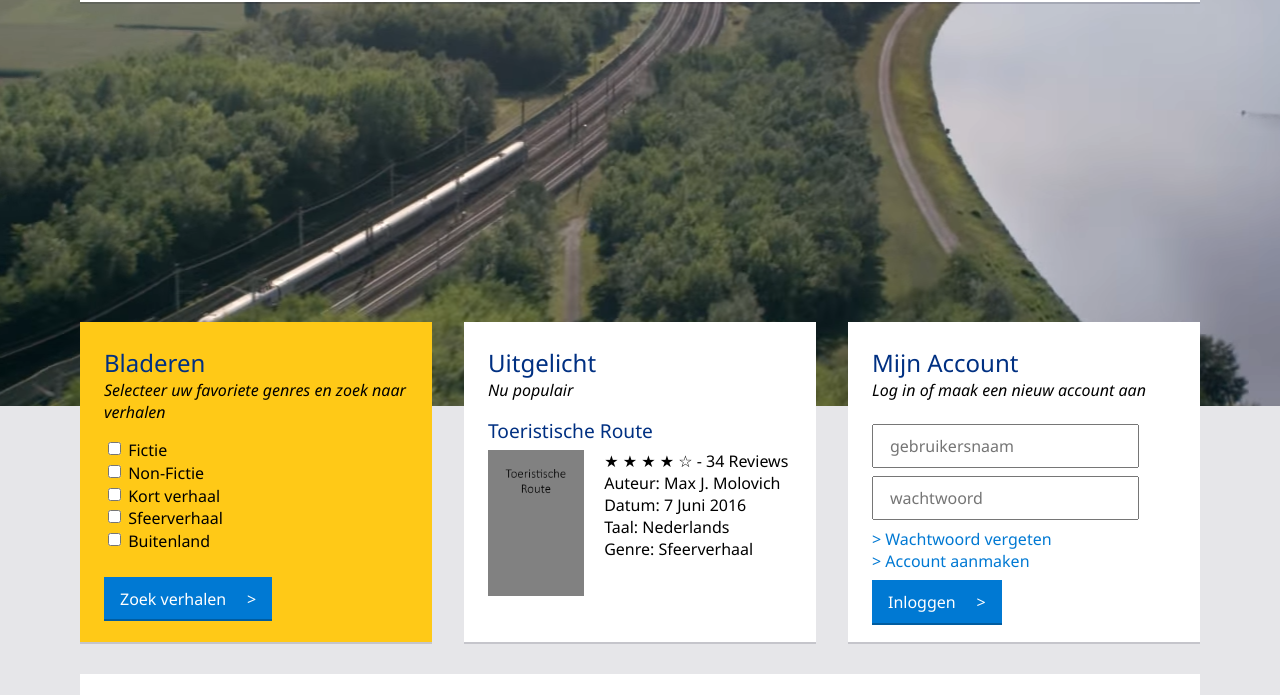
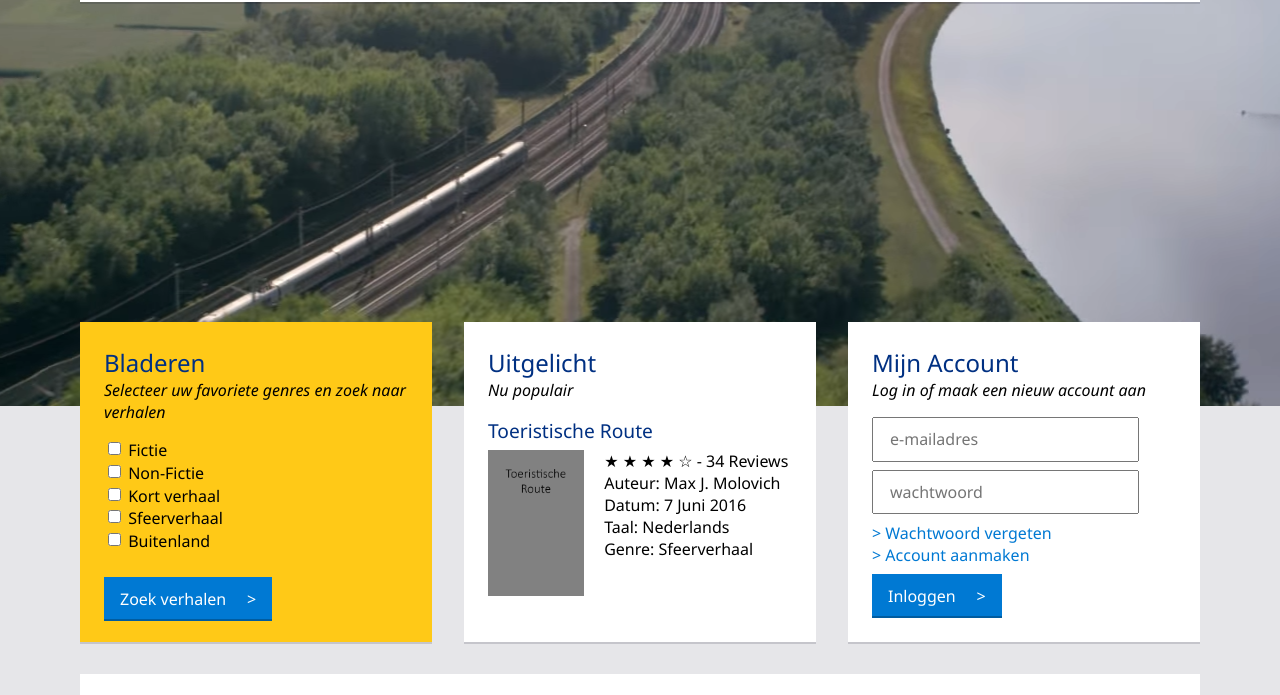
Before and after one commit to Ralphvandodewaard/Project-WEB, a plain HTML site: page index.html in a window 1280 px wide. Shown: the part 74-769 px from the top of the page. Drawn offline with Linux system fonts and the light colour scheme.

Commit message:
Add files via upload

```diff
--- a/index.html
+++ b/index.html
@@ -20,7 +20,7 @@
             <h1>NS Reisverhalen</h1>
 
             <form>
-                <input type="search" name="search" placeholder="zoek verhalen..">
+                <input type="search" name="search" label="zoeken" placeholder="zoek verhalen..">
                 <input type="submit" value="Zoeken     >">
                 <a href=""><img src="images/search.png"></a>
             </form>
@@ -34,11 +34,11 @@
                 <p>Selecteer uw favoriete genres en zoek naar verhalen</p>
 
                 <form>
-                    <input type="checkbox" name="filter" value="kort"> Fictie<br>
-                    <input type="checkbox" name="filter" value="kort"> Non-Fictie<br>
-                    <input type="checkbox" name="filter" value="thriller"> Kort verhaal<br>
-                    <input type="checkbox" name="filter" value="dicht"> Sfeerverhaal<br>
-                    <input type="checkbox" name="filter" value="engels"> Buitenland<br>
+                    <input type="checkbox" name="fictie" value="fictie"> <label for="fictie">Fictie</label><br>
+                    <input type="checkbox" name="non" value="non"> <label for="non">Non-Fictie</label><br>
+                    <input type="checkbox" name="kort" value="kort"> <label for="kort">Kort verhaal</label><br>
+                    <input type="checkbox" name="sfeer" value="sfeer"> <label for="sfeer">Sfeerverhaal</label><br>
+                    <input type="checkbox" name="buitenland" value="buitenland"> <label for="buitenland">Buitenland</label><br>
                     <input type="submit" value="Zoek verhalen     >">
                 </form>
             </container>
@@ -73,10 +73,10 @@
                 <p>Log in of maak een nieuw account aan</p>
 
                 <form>
-                    <input type="text" name="search" placeholder="gebruikersnaam"><br>
-                    <input type="password" name="search" placeholder="wachtwoord"><br>
+                    <input type="text" name="e-mailadres" label="e-mailadres" placeholder="e-mailadres"><br>
+                    <input type="password" name="wachtwoord" label="wachtwoord" placeholder="wachtwoord"><br>
                     <a href="" class="link"><p>> Wachtwoord vergeten</p></a>
-                    <a href="" class="link"><p>> Account aanmaken</p></a>
+                    <a href="account.html" class="link"><p>> Account aanmaken</p></a>
                     <input type="submit" value="Inloggen     >">
                 </form>
             </container>
```
